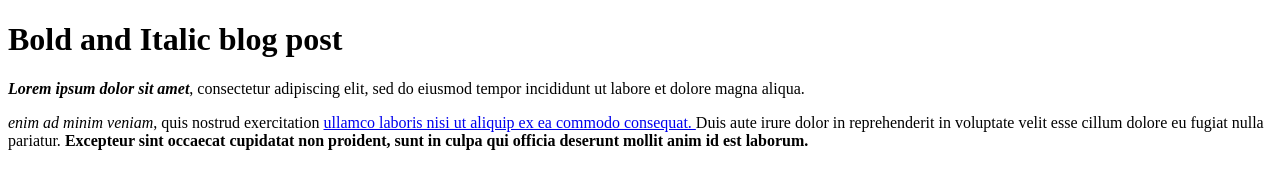
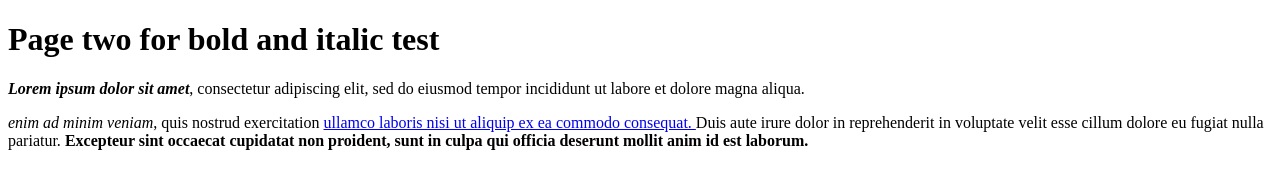
Before and after one commit to HorderBLOX/git_test, a plain HTML site: page html_test2.html in a window 1280 px wide. Drawn offline with Linux system fonts and the light colour scheme.

```diff
--- a/html_test2.html
+++ b/html_test2.html
@@ -7,7 +7,7 @@
     </title>
 </head>
     <body>
-        <h1>Bold and Italic blog post</h1>
+        <h1>Page two for bold and italic test</h1>
         <!-- <strong> makes my text bold and important! -->
         <p><strong><em>Lorem ipsum dolor sit amet</em></strong>,
             consectetur adipiscing elit,
```
